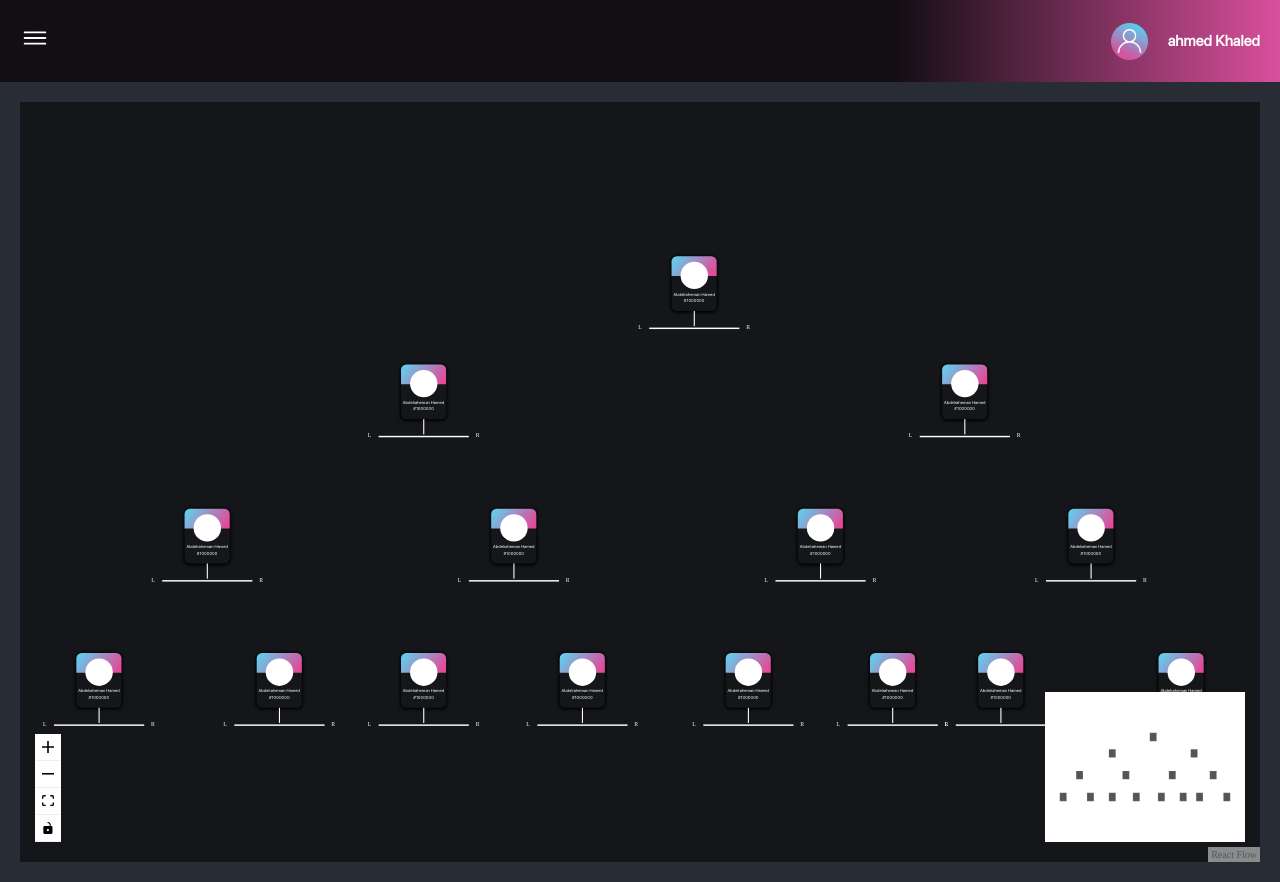
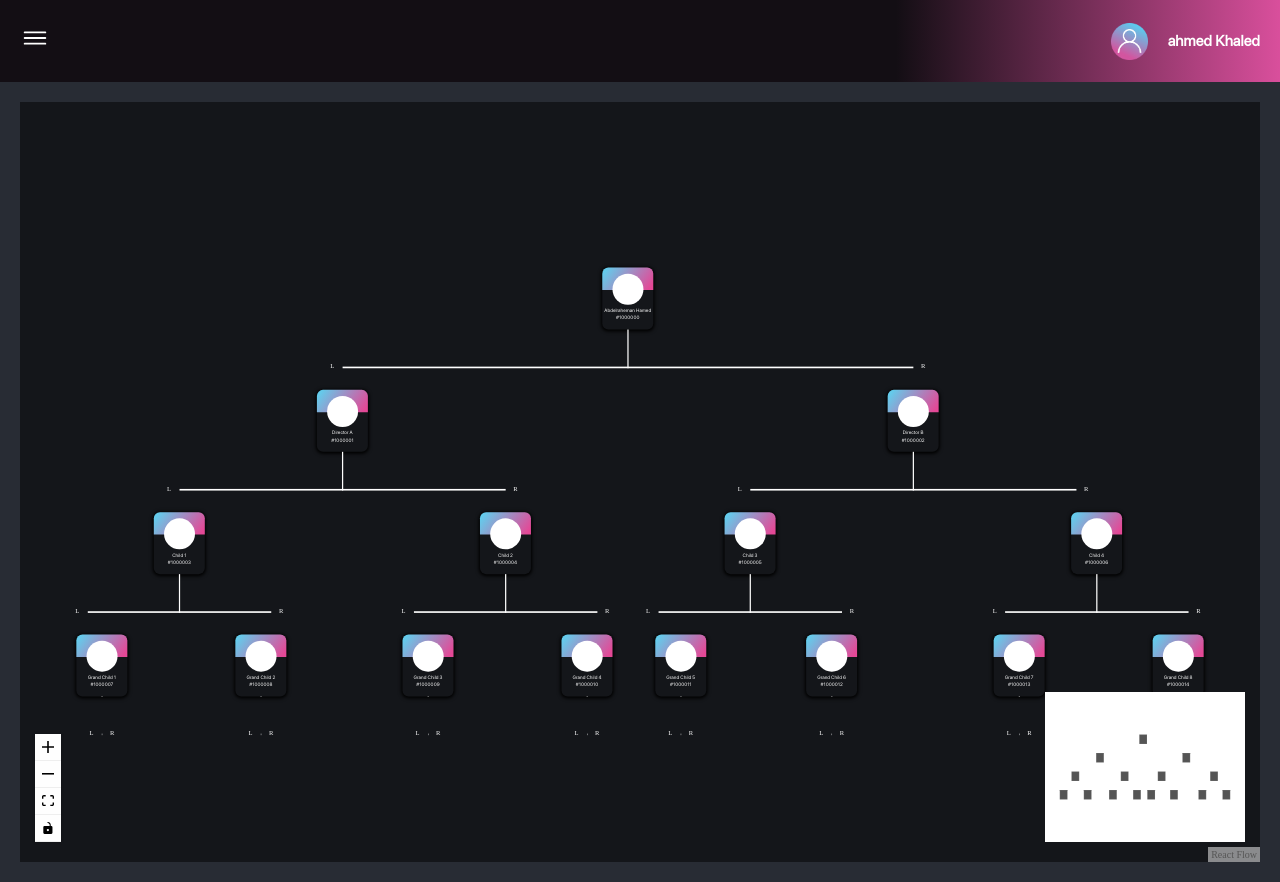
Before and after one commit to karim40188/smart_business, a React (Vite) app: page /network in a window 1280 px wide. Built offline with nearby package versions, Linux system fonts and the light colour scheme.

Commit message:
some edit

```diff
--- a/src/Components/Pages/Card.jsx
+++ b/src/Components/Pages/Card.jsx
@@ -1,7 +1,7 @@
+/* eslint-disable react/prop-types */
 import { Box, Typography } from "@mui/material";
 
-function Card() {
-
+function Card({ data }) {
   return (
     <Box
       sx={{
@@ -26,10 +26,10 @@ function Card() {
         }}
       >
         <Typography sx={{ width: "100%", fontSize: "12px", mt: "20px" }}>
-          Abdelraheman Hamed
+          {data.label}
         </Typography>
         <Typography sx={{ width: "100%", fontSize: "12px" }}>
-          #1000000
+          {data.id}
         </Typography>
       </Box>
 
@@ -46,11 +46,13 @@ function Card() {
         }}
       />
 
+      {/* الخط الرأسي */}
 
+      {data.heightLine && (
         <Box
           sx={{
             width: "3px",
-          height: "42px",
+            height: `${data.heightLine}px`,
             backgroundColor: "#fff",
             position: "absolute",
             top: "100%",
@@ -58,15 +60,17 @@ function Card() {
             transform: "translateX(-50%)",
           }}
         />
+      )}
 
-
+      {/* الخط الأفقي بعرض متغير */}
+      {data.lineWidth && (
         <Box
           sx={{
-            width: "250px",
+            width: `${data.lineWidth}px`,
             height: "4px",
             backgroundColor: "#fff",
             position: "absolute",
-            top: "130%",
+            top: "160%",
             left: "50%",
             transform: "translateX(-50%)",
             "&::after": {
@@ -83,7 +87,7 @@ function Card() {
             },
           }}
         />
-
+      )}
     </Box>
   );
 }
--- a/src/Components/Pages/Network.jsx
+++ b/src/Components/Pages/Network.jsx
@@ -1,55 +1,216 @@
+// import { Box, Typography } from "@mui/material";
 import ReactFlow, { MiniMap, Controls } from "react-flow-renderer";
 import Card from "./Card";
 
 const nodes = [
-  { id: "1", data: { label: "Abdelraheman Hamed", id: "#1000000" }, position: { x: 250, y: 0 }, type: "custom" },
+  {
+    id: "1",
+    data: { label: "Abdelraheman Hamed", id: "#1000000", lineWidth: 1400, heightLine: 95 },
+    position: { x: 250, y: 0 },
+    type: "custom",
+  },
 
-  { id: "2", data: { label: "Director A", id: "#1000001" }, position: { x: -500, y: 300 }, type: "custom" },
-  { id: "3", data: { label: "Director B", id: "#1000002" }, position: { x: 1000, y: 300 }, type: "custom" },
+  {
+    id: "2",
+    data: { label: "Director A", id: "#1000001", lineWidth: 800, heightLine: 95 },
+    position: { x: -450, y: 300 },
+    type: "custom",
+  },
+  {
+    id: "3",
+    data: { label: "Director B", id: "#1000002", lineWidth: 800, heightLine: 95 },
+    position: { x: 950, y: 300 },
+    type: "custom",
+  },
 
-  { id: "4", data: { label: "Child 1", id: "#1000003" }, position: { x: -1100, y: 700 }, type: "custom" },
-  { id: "5", data: { label: "Child 2", id: "#1000004" }, position: { x: -250, y: 700 }, type: "custom" },
-  { id: "6", data: { label: "Child 3", id: "#1000005" }, position: { x: 600, y: 700 }, type: "custom" },
-  { id: "7", data: { label: "Child 4", id: "#1000006" }, position: { x: 1350, y: 700 }, type: "custom" },
+  {
+    id: "4",
+    data: { label: "Child 1", id: "#1000003", lineWidth: 450, heightLine: 95 },
+    position: { x: -850, y: 600 },
+    type: "custom",
+  },
+  {
+    id: "5",
+    data: { label: "Child 2", id: "#1000004", lineWidth: 450, heightLine: 95 },
+    position: { x: -50, y: 600 },
+    type: "custom",
+  },
+  {
+    id: "6",
+    data: { label: "Child 3", id: "#1000005", lineWidth: 450, heightLine: 95 },
+    position: { x: 550, y: 600 },
+    type: "custom",
+  },
+  {
+    id: "7",
+    data: { label: "Child 4", id: "#1000006", lineWidth: 450, heightLine: 95 },
+    position: { x: 1400, y: 600 },
+    type: "custom",
+  },
 
-  { id: "8", data: { label: "Grand Child 1", id: "#1000007" }, position: { x: -1400, y: 1100 }, type: "custom" },
-  { id: "9", data: { label: "Grand Child 2", id: "#1000008" }, position: { x: -900, y: 1100 }, type: "custom" },
-  { id: "10", data: { label: "Grand Child 3", id: "#1000009" }, position: { x: -500, y: 1100 }, type: "custom" },
-  { id: "11", data: { label: "Grand Child 4", id: "#1000010" }, position: { x: -60, y: 1100 }, type: "custom" },
-  { id: "12", data: { label: "Grand Child 5", id: "#1000011" }, position: { x: 400, y: 1100 }, type: "custom" },
-  { id: "13", data: { label: "Grand Child 6", id: "#1000012" }, position: { x: 800, y: 1100 }, type: "custom" },
-  { id: "14", data: { label: "Grand Child 7", id: "#1000013" }, position: { x: 1100, y: 1100 }, type: "custom" },
-  { id: "15", data: { label: "Grand Child 8", id: "#1000014" }, position: { x: 1600, y: 1100 }, type: "custom" },
+  {
+    id: "8",
+    data: { label: "Grand Child 1", id: "#1000007", lineWidth: 1, heightLine: 1 },
+    position: { x: -1040, y: 900 },
+    type: "custom",
+  },
+  {
+    id: "9",
+    data: { label: "Grand Child 2", id: "#1000008", lineWidth: 1, heightLine: 1 },
+    position: { x: -650, y: 900 },
+    type: "custom",
+  },
+  {
+    id: "10",
+    data: { label: "Grand Child 3", id: "#1000009", lineWidth: 1, heightLine: 1 },
+    position: { x: -240, y: 900 },
+    type: "custom",
+  },
+  {
+    id: "11",
+    data: { label: "Grand Child 4", id: "#1000010", lineWidth: 1, heightLine: 1 },
+    position: { x: 150, y: 900 },
+    type: "custom",
+  },
+  {
+    id: "12",
+    data: { label: "Grand Child 5", id: "#1000011", lineWidth: 1, heightLine: 1 },
+    position: { x: 380, y: 900 },
+    type: "custom",
+  },
+  {
+    id: "13",
+    data: { label: "Grand Child 6", id: "#1000012", lineWidth: 1, heightLine: 1 },
+    position: { x: 750, y: 900 },
+    type: "custom",
+  },
+  {
+    id: "14",
+    data: { label: "Grand Child 7", id: "#1000013", lineWidth: 1, heightLine: 1 },
+    position: { x: 1210, y: 900 },
+    type: "custom",
+  },
+  {
+    id: "15",
+    data: { label: "Grand Child 8", id: "#1000014", lineWidth: 1, heightLine: 1 },
+    position: { x: 1600, y: 900 },
+    type: "custom",
+  },
 ];
 
 
 const edges = [
-  { id: "e1-2", source: "1", target: "2", type: "smoothstep", style: { stroke: "white" } },
-  { id: "e1-3", source: "1", target: "3", type: "smoothstep", style: { stroke: "white" } },
-  { id: "e2-4", source: "2", target: "4", type: "smoothstep", style: { stroke: "white" } },
-  { id: "e2-5", source: "2", target: "5", type: "smoothstep", style: { stroke: "white" } },
-  { id: "e3-6", source: "3", target: "6", type: "smoothstep", style: { stroke: "white" } },
-  { id: "e3-7", source: "3", target: "7", type: "smoothstep", style: { stroke: "white" } },
-  { id: "e4-8", source: "4", target: "8", type: "smoothstep", style: { stroke: "white" } },
-  { id: "e4-9", source: "4", target: "9", type: "smoothstep", style: { stroke: "white" } },
-  { id: "e5-10", source: "5", target: "10", type: "smoothstep", style: { stroke: "white" } },
-  { id: "e5-11", source: "5", target: "11", type: "smoothstep", style: { stroke: "white" } },
-  { id: "e6-12", source: "6", target: "12", type: "smoothstep", style: { stroke: "white" } },
-  { id: "e6-13", source: "6", target: "13", type: "smoothstep", style: { stroke: "white" } },
-  { id: "e7-14", source: "7", target: "14", type: "smoothstep", style: { stroke: "white" } },
-  { id: "e7-15", source: "7", target: "15", type: "smoothstep", style: { stroke: "white" } },
+  {
+    id: "e1-2",
+    source: "1",
+    target: "2",
+    type: "smoothstep",
+    style: { stroke: "white" },
+  },
+  {
+    id: "e1-3",
+    source: "1",
+    target: "3",
+    type: "smoothstep",
+    style: { stroke: "white" },
+  },
+  {
+    id: "e2-4",
+    source: "2",
+    target: "4",
+    type: "smoothstep",
+    style: { stroke: "white" },
+  },
+  {
+    id: "e2-5",
+    source: "2",
+    target: "5",
+    type: "smoothstep",
+    style: { stroke: "white" },
+  },
+  {
+    id: "e3-6",
+    source: "3",
+    target: "6",
+    type: "smoothstep",
+    style: { stroke: "white" },
+  },
+  {
+    id: "e3-7",
+    source: "3",
+    target: "7",
+    type: "smoothstep",
+    style: { stroke: "white" },
+  },
+  {
+    id: "e4-8",
+    source: "4",
+    target: "8",
+    type: "smoothstep",
+    style: { stroke: "white" },
+  },
+  {
+    id: "e4-9",
+    source: "4",
+    target: "9",
+    type: "smoothstep",
+    style: { stroke: "white" },
+  },
+  {
+    id: "e5-10",
+    source: "5",
+    target: "10",
+    type: "smoothstep",
+    style: { stroke: "white" },
+  },
+  {
+    id: "e5-11",
+    source: "5",
+    target: "11",
+    type: "smoothstep",
+    style: { stroke: "white" },
+  },
+  {
+    id: "e6-12",
+    source: "6",
+    target: "12",
+    type: "smoothstep",
+    style: { stroke: "white" },
+  },
+  {
+    id: "e6-13",
+    source: "6",
+    target: "13",
+    type: "smoothstep",
+    style: { stroke: "white" },
+  },
+  {
+    id: "e7-14",
+    source: "7",
+    target: "14",
+    type: "smoothstep",
+    style: { stroke: "white" },
+  },
+  {
+    id: "e7-15",
+    source: "7",
+    target: "15",
+    type: "smoothstep",
+    style: { stroke: "white" },
+  },
 ];
 
 const Network = () => {
   return (
-    <div style={{ height: "100vh", padding: "20px", backgroundColor: "#282c34" }}>
+    <div
+      style={{ height: "100vh", padding: "20px", backgroundColor: "#282c34" }}
+    >
       <ReactFlow
         nodes={nodes}
         edges={edges}
         nodeTypes={{ custom: Card }}
         fitView
         style={{ background: "rgba(0, 0, 0, 0.5)" }}
-
         zoomOnScroll={true}
         zoomOnPinch={true}
         minZoom={0.1}
```
Lines whose indentation alone changed are shown as unchanged.
